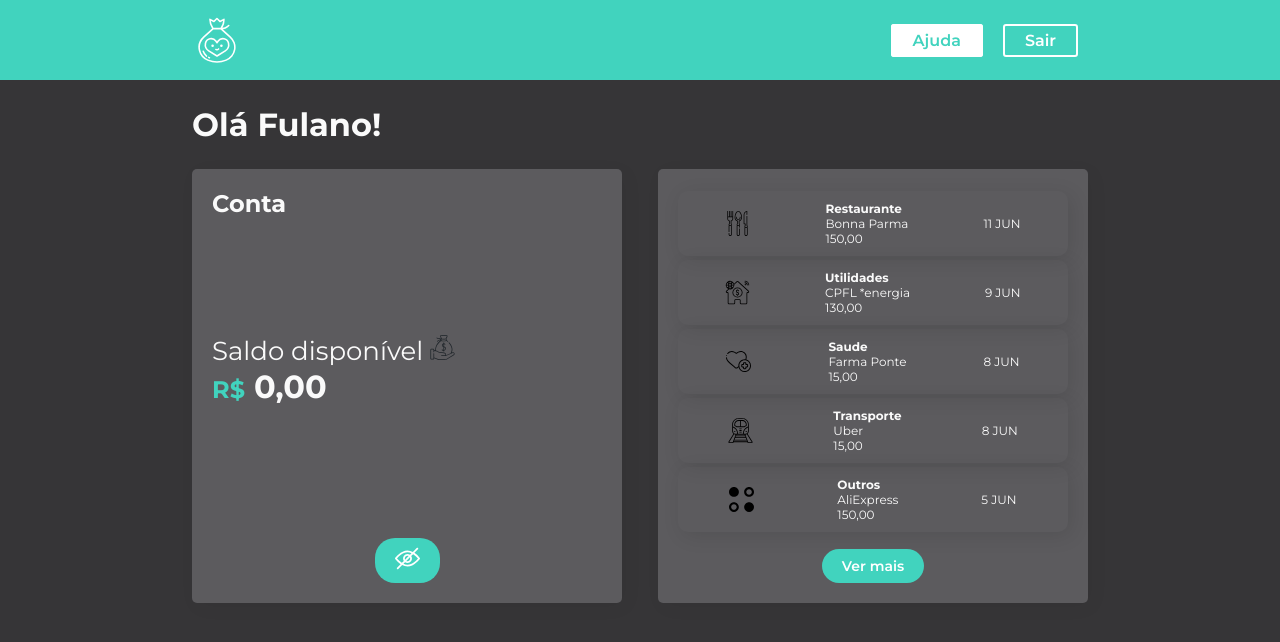
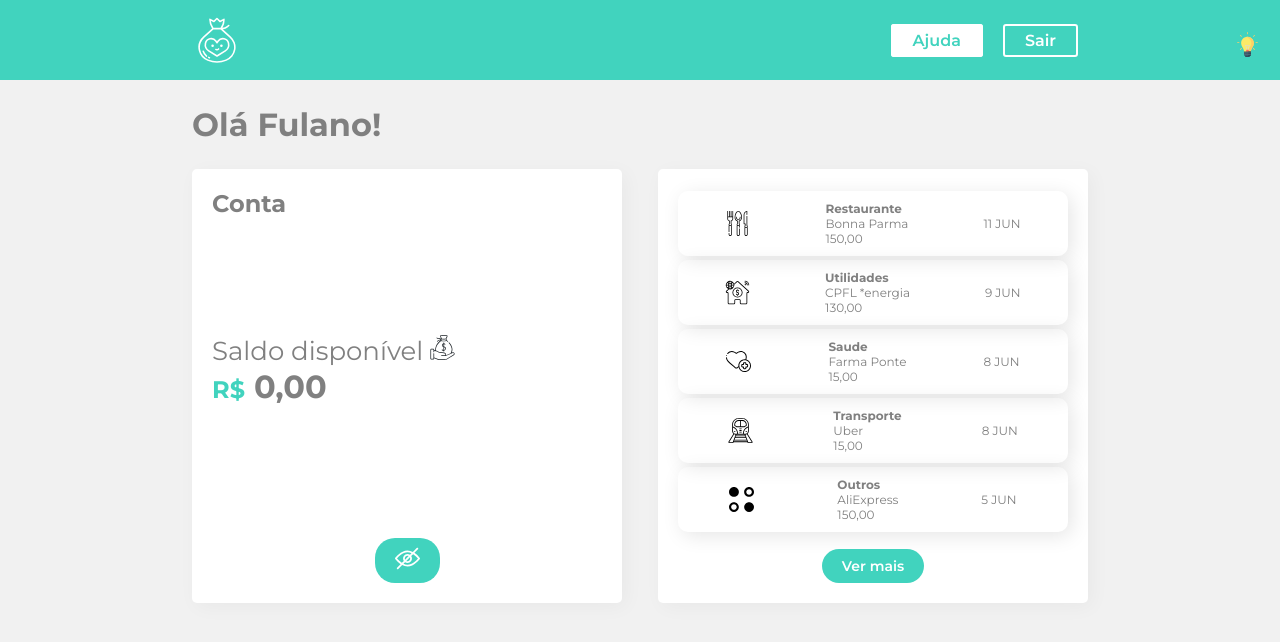
Before and after one commit to GabrielTrigueiro/alura-styled-components-aula, a React (Create React App) app: page / in a window 1280 px wide. Shown: the top 642 px of the page. Built offline with nearby package versions, Linux system fonts and the light colour scheme; the HTML template or start-up script is replaced by a standard one.

Commit message:
aplicando swithc do tema e tema mudando os icones

```diff
--- a/src/App.js
+++ b/src/App.js
@@ -1,17 +1,26 @@
-import React from 'react';
+import React, { useCallback } from 'react';
 import { ThemeProvider } from 'styled-components';
+import { useState } from 'react';
 
 import { temaClaro, temaEscuro } from './Components/UI/tema';
 import Cabecalho from './Components/Cabecalho';
 import Container from './Components/Container';
 import { GlobalStyle } from './Components/GlobalStyle';
+import { BtnTema } from './Components/UI';
+import SwitchTema from './Components/SwitchTema';
 
 function App() {
+  const [tema, setTema] = useState(true);
+  const toggleTema = useCallback(() => {
+    setTema((tema) => !tema);
+  }, []);
   return (
-    <ThemeProvider theme={temaEscuro}>
+    <ThemeProvider theme={tema ? temaClaro : temaEscuro}>
       {/* Importanto o global style aqui ele aplica o reset de css */}
       <GlobalStyle />
-
+      <BtnTema onClick={toggleTema}>
+        <SwitchTema />
+      </BtnTema>
       <Cabecalho />
       <Container />
     </ThemeProvider>
--- a/src/Components/Conta/index.jsx
+++ b/src/Components/Conta/index.jsx
@@ -4,7 +4,7 @@
 import privado from '../../assets/images/privado.svg';
 import olho_icone from '../../assets/images/olho.svg';
 import dinheiro from '../../assets/images/dinheiro.svg';
-import { Botao, Box, Detalhe, Icone, Saldo } from '../UI';
+import { Botao, Box, Detalhe, Icone, Saldo, IconeTema } from '../UI';
 
 const IconeMargin = styled(Icone)`
   margin-top: '2px';
@@ -23,7 +23,7 @@
       <div style={{ fontSize: '26px', padding: '20px 0' }}>
         Saldo disponível{' '}
         <span>
-          <Icone src={dinheiro} alt="Ícone Saldo" />
+          <IconeTema src={dinheiro} alt="Ícone Saldo" />
         </span>
         {toggleState ? (
           <Saldo>
--- a/src/Components/ImageFilter.js
+++ b/src/Components/ImageFilter.js
@@ -3,16 +3,16 @@
 import outros from '../assets/images/outros.svg';
 import transporte from '../assets/images/transporte.svg';
 import utilidades from '../assets/images/utilidades.svg';
-import { Icone } from '../Components/UI';
+import { IconeTema } from '../Components/UI';
 
 // eslint-disable-next-line import/no-anonymous-default-export
 export default (type) => {
   const Images = {
-    Restaurante: <Icone src={alimentacao} alt={'Restaurante'} />,
-    Utilidades: <Icone src={utilidades} alt={'Utilidades'} />,
-    Saude: <Icone src={saude} alt={'Saude'} />,
-    Transporte: <Icone src={transporte} alt={'Transporte'} />,
-    default: <Icone src={outros} alt={'Outro'} />,
+    Restaurante: <IconeTema src={alimentacao} alt={'Restaurante'} />,
+    Utilidades: <IconeTema src={utilidades} alt={'Utilidades'} />,
+    Saude: <IconeTema src={saude} alt={'Saude'} />,
+    Transporte: <IconeTema src={transporte} alt={'Transporte'} />,
+    default: <IconeTema src={outros} alt={'Outro'} />,
   };
   return Images[type] || Images.default;
 };
--- /dev/null
+++ b/src/Components/SwitchTema/index.jsx
@@ -0,0 +1,11 @@
+import React from 'react';
+
+import ThemeOn from '../../assets/images/themeOn.svg';
+import ThemeOf from '../../assets/images/themeOff.svg';
+import { Icone } from '../UI';
+
+const claro = <Icone src={ThemeOn} alt="tema claro" />;
+const escuro = <Icone src={ThemeOf} alt="tema escuro" />;
+
+// eslint-disable-next-line import/no-anonymous-default-export
+export default ({ tema }) => (tema ? escuro : claro);
--- a/src/Components/UI/index.js
+++ b/src/Components/UI/index.js
@@ -2,9 +2,14 @@
 
 import { styled } from 'styled-components';
 import { corPrimaria } from './variaveis';
+
 export const Icone = styled.img`
   height: 25px;
   width: 25px;
+`;
+
+export const IconeTema = styled(Icone)`
+  filter: ${({ theme }) => theme.filter};
 `;
 
 export const Box = styled.div`
@@ -45,3 +50,12 @@
   font-weight: 700;
   font-size: 32px;
 `;
+
+export const BtnTema = styled.button`
+  position: absolute;
+  top: 4vh;
+  right: 20px;
+  background-color: inherit;
+  border: none;
+  cursor: pointer;
+`;
--- a/src/Components/UI/tema.js
+++ b/src/Components/UI/tema.js
@@ -16,4 +16,5 @@
   body: fundoEscuro,
   inside: conteudoEscuro,
   texto: textoFundoEscuro,
+  filter: 'invert(100%)',
 };
```
